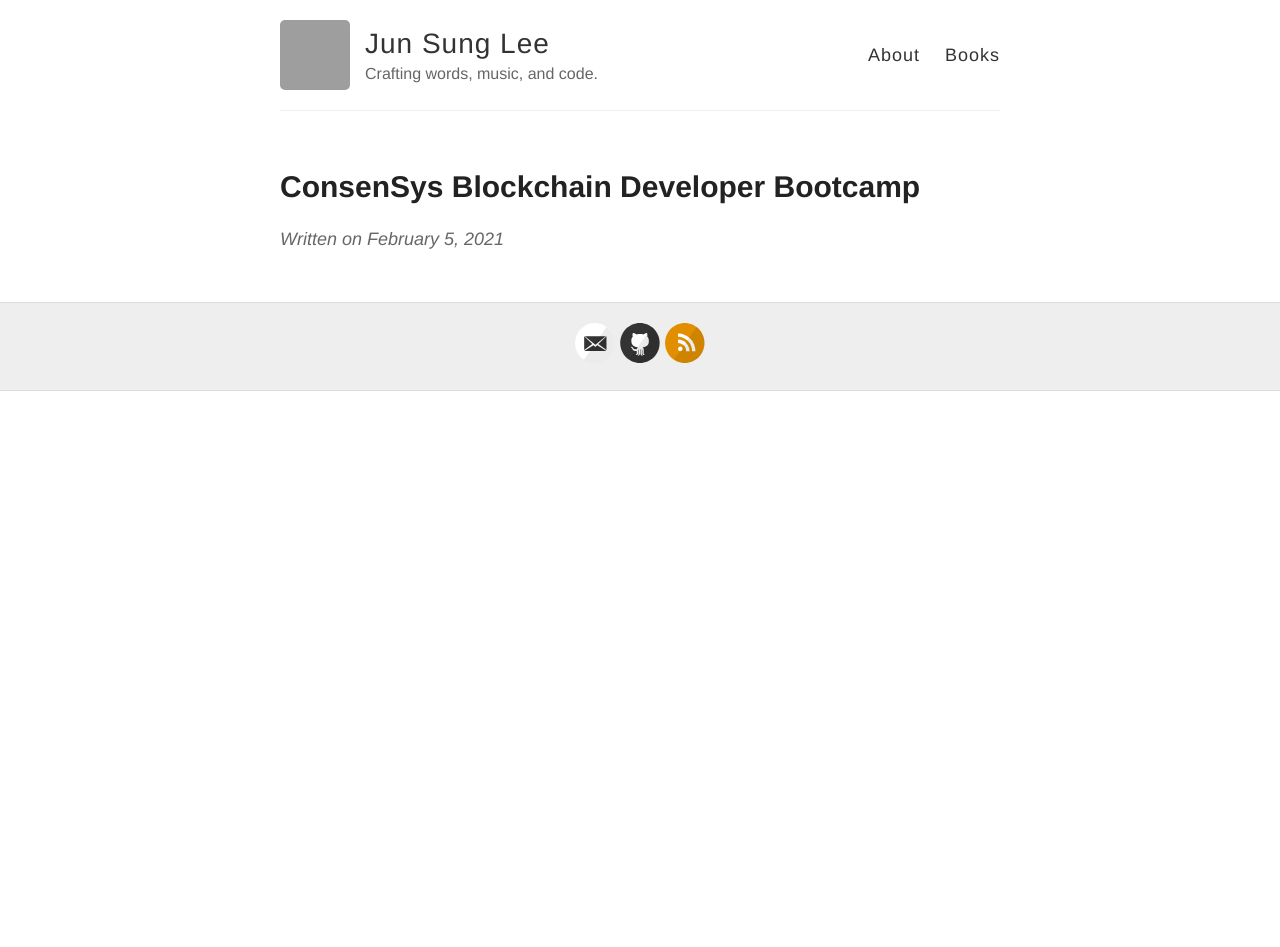
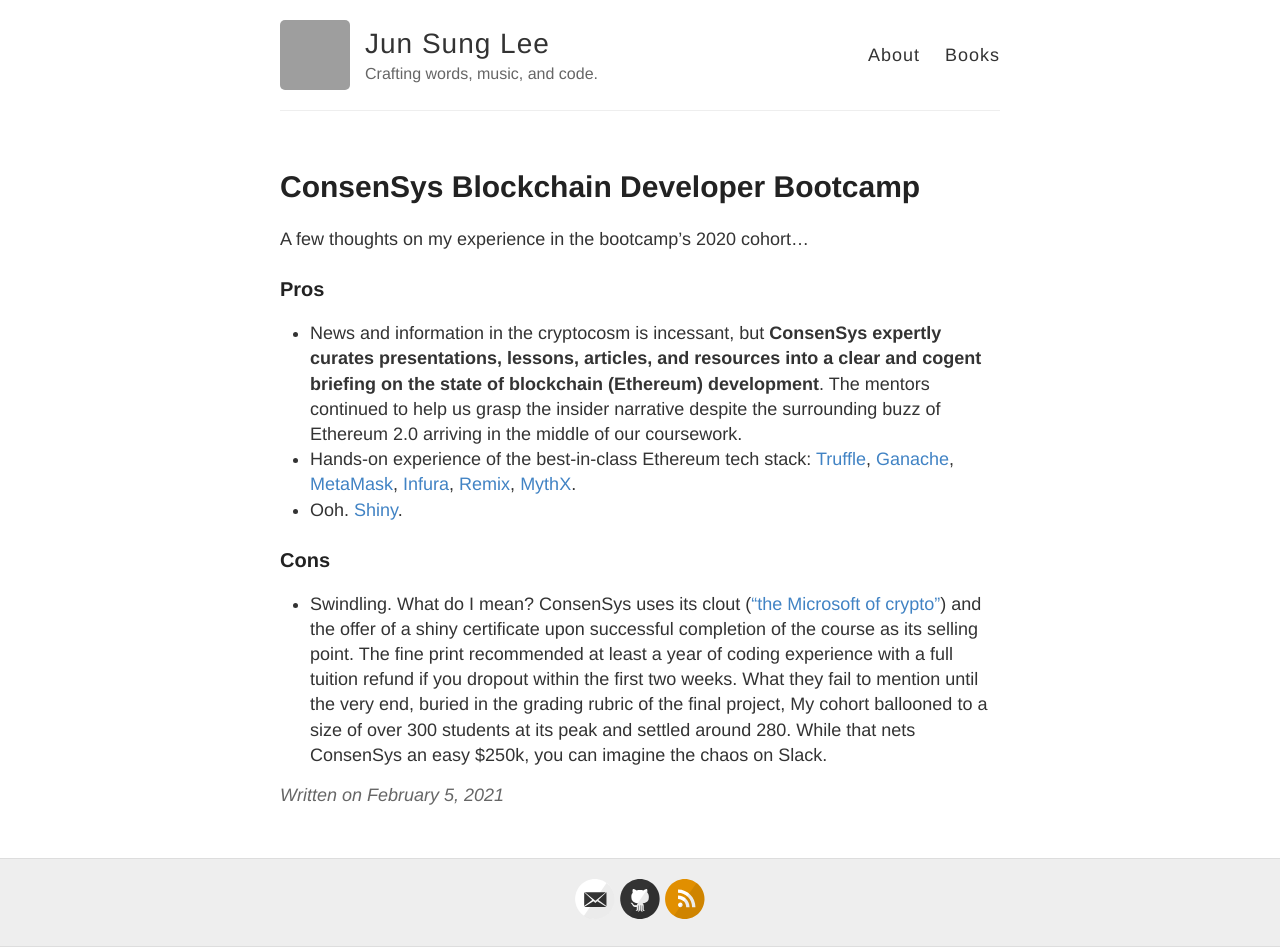
Before and after one commit to poastmil/junsunglee.com, a Jekyll site: the page built from _posts/2021-2-5-ConsenSys-Blockchain-Developer-Bootcamp.md, in a window 1280 px wide. Built offline with Jekyll 4.4.1, drawn with Linux system fonts in a browser that asks for light colours; before the commit the page ends 900 px from its top, so only the background shows below that; grey boxes are pictures that could not be loaded.

Commit message:
Update 2021-2-5-ConsenSys-Blockchain-Developer-Bootcamp.md

```diff
--- a/_posts/2021-2-5-ConsenSys-Blockchain-Developer-Bootcamp.md
+++ b/_posts/2021-2-5-ConsenSys-Blockchain-Developer-Bootcamp.md
@@ -2,3 +2,13 @@
 layout: post
 title: ConsenSys Blockchain Developer Bootcamp
 ---
+
+A few thoughts on my experience in the bootcamp's 2020 cohort...
+
+### Pros
+- News and information in the cryptocosm is incessant, but **ConsenSys expertly curates presentations, lessons, articles, and resources into a clear and cogent briefing on the state of blockchain (Ethereum) development**. The mentors continued to help us grasp the insider narrative despite the surrounding buzz of Ethereum 2.0 arriving in the middle of our coursework.
+- Hands-on experience of the best-in-class Ethereum tech stack: [Truffle](https://www.trufflesuite.com/truffle), [Ganache](https://www.trufflesuite.com/ganache), [MetaMask](https://metamask.io/), [Infura](https://infura.io/), [Remix](https://remix.ethereum.org/#optimize=false&runs=200&evmVersion=null), [MythX](https://mythx.io/).
+- Ooh. [Shiny](https://courses.consensys.net/certificates/w9trgfa8fa).
+
+### Cons
+- Swindling. What do I mean? ConsenSys uses its clout (["the Microsoft of crypto"](https://www.reddit.com/r/ethereum/comments/b45zov/consensys_academys_developer_bootcamp_is_back/ej4mimo?utm_source=share&utm_medium=web2x&context=3)) and the offer of a shiny certificate upon successful completion of the course as its selling point. The fine print recommended at least a year of coding experience with a full tuition refund if you dropout within the first two weeks. What they fail to mention until the very end, buried in the grading rubric of the final project, My cohort ballooned to a size of over 300 students at its peak and settled around 280. While that nets ConsenSys an easy $250k, you can imagine the chaos on Slack.
```
